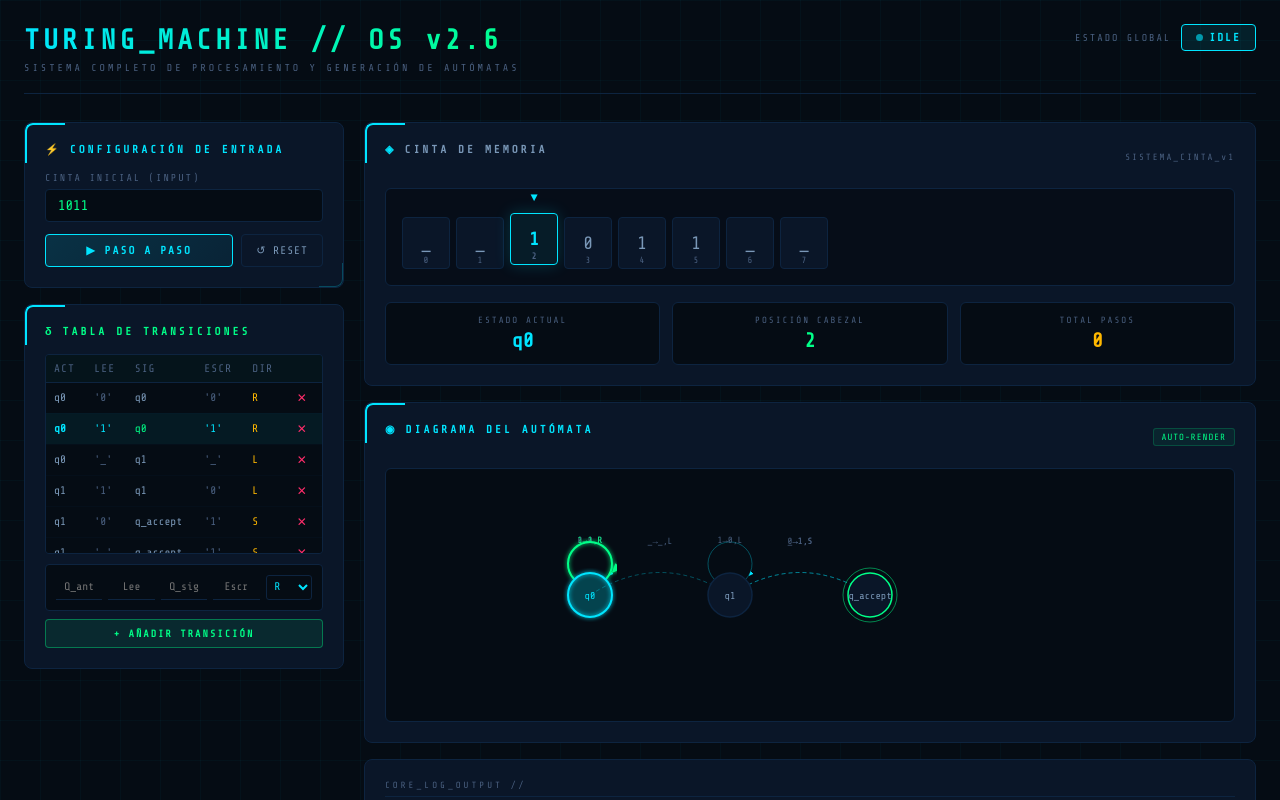
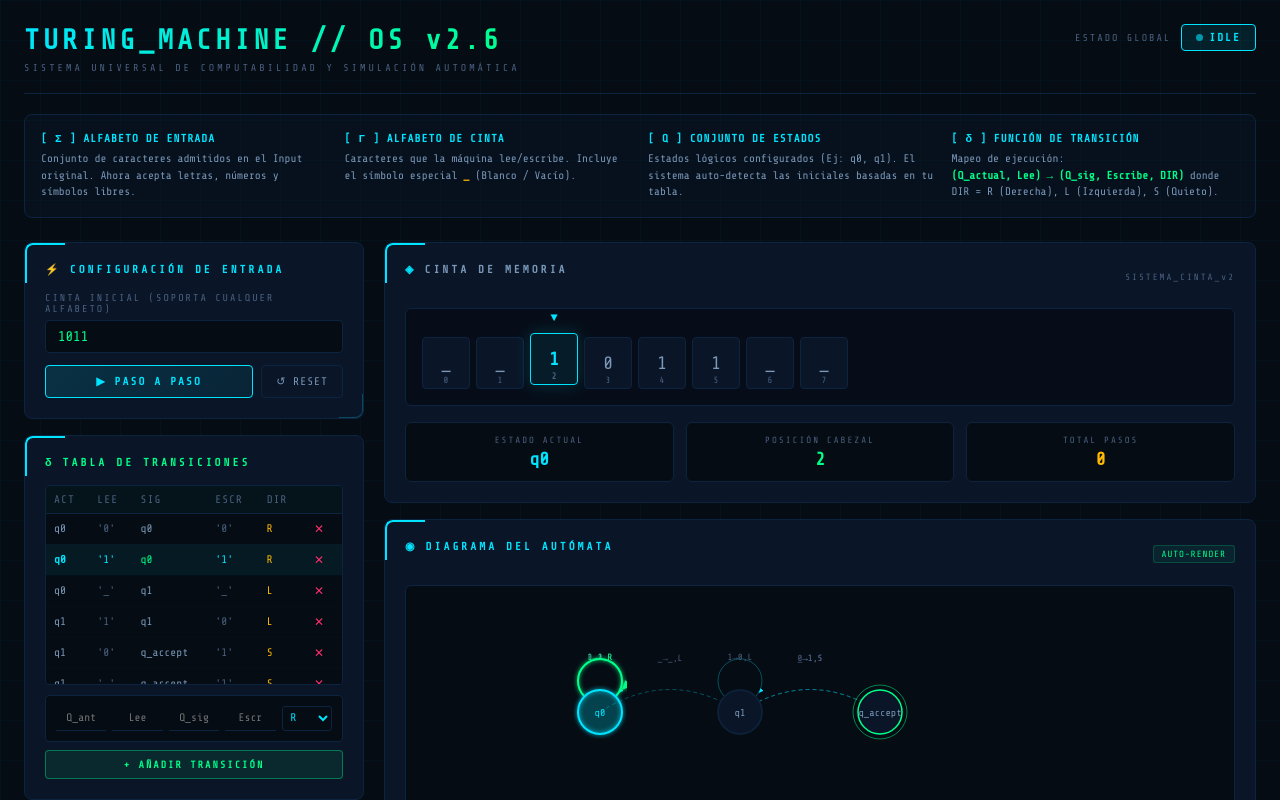
Before and after one commit to jcmc200711/Maquina_De_Turing_Gramaticas_y_Lenguajes, a React (Vite) app in the folder maquina_de_turing_gramaticas/: page / in a window 1280 px wide. Shown: the top 800 px of the page. Built offline with nearby package versions, Linux system fonts and the light colour scheme.

Commit message:
adding the glosary

```diff
--- a/maquina_de_turing_gramaticas/src/App.jsx
+++ b/maquina_de_turing_gramaticas/src/App.jsx
@@ -54,7 +54,7 @@ const styles = {
   header: {
     borderBottom: `1px solid ${C.cardBorder}`,
     paddingBottom: '20px',
-    marginBottom: '28px',
+    marginBottom: '20px',
     display: 'flex',
     justifyContent: 'space-between',
     alignItems: 'flex-start',
@@ -77,6 +77,27 @@ const styles = {
     letterSpacing: '3px',
     marginTop: '4px',
   },
+  glossaryCard: {
+    background: `${C.card}80`,
+    border: `1px solid ${C.cardBorder}`,
+    borderRadius: '8px',
+    padding: '16px',
+    marginBottom: '24px',
+    display: 'grid',
+    gridTemplateColumns: 'repeat(auto-fit, minmax(220px, 1fr))',
+    gap: '16px',
+  },
+  glossaryItem: {
+    fontSize: '11px',
+    lineHeight: '1.5',
+  },
+  glossaryTerm: {
+    color: C.neon,
+    fontWeight: '700',
+    display: 'block',
+    marginBottom: '4px',
+    letterSpacing: '1px',
+  },
   statusBadge: (status) => ({
     padding: '6px 14px',
     borderRadius: '4px',
@@ -98,7 +119,7 @@ const styles = {
   }),
   grid: {
     display: 'grid',
-    gridTemplateColumns: '320px 1fr',
+    gridTemplateColumns: '340px 1fr',
     gap: '20px',
     alignItems: 'start',
   },
@@ -296,9 +317,11 @@ const styles = {
     marginBottom: '4px',
   },
   statValue: (color) => ({
-    fontSize: '20px',
+    fontSize: '18px',
     fontWeight: '700',
     color,
+    overflow: 'hidden',
+    textOverflow: 'ellipsis',
   }),
   logBox: {
     background: '#020810',
@@ -319,11 +342,6 @@ const styles = {
     paddingBottom: '6px',
     marginBottom: '8px',
   },
-  divider: {
-    border: 'none',
-    borderTop: `1px solid ${C.cardBorder}`,
-    margin: '16px 0',
-  },
 };
 
 export default function App() {
@@ -336,46 +354,72 @@ export default function App() {
   const [stepCount, setStepCount] = useState(0);
   const [logs, setLogs] = useState([]);
   const [newRule, setNewRule] = useState({ currentState: '', readChar: '', nextState: '', writeChar: '', direction: 'R' });
-  const [hoveredBtn, setHoveredBtn] = useState(null);
+
+  // Obtiene dinámicamente todos los estados registrados en la tabla
+  const statesInvolved = Array.from(new Set([
+    ...transitions.map(t => t.currentState),
+    ...transitions.map(t => t.nextState),
+  ])).sort((a, b) => {
+    if (a.includes('accept')) return 1;
+    if (b.includes('accept')) return -1;
+    return a.localeCompare(b);
+  });
 
   const initMachine = () => {
     const t = tapeInput.split('');
     if (!t.length) t.push('_');
+    // Agrega márgenes vacíos a los extremos
     setTape(['_', '_', ...t, '_', '_']);
     setHeadPosition(2);
-    setCurrentState('q0');
+
+    // Encuentra dinámicamente cuál es el primer estado del set de transiciones
+    const initialDescoped = transitions[0]?.currentState || 'q0';
+    setCurrentState(initialDescoped);
+
     setStatus('idle');
     setStepCount(0);
-    setLogs(['// INIT: máquina cargada — estado q0']);
+    setLogs([`// INIT: máquina cargada — estado inicial: ${initialDescoped}`]);
   };
 
-  useEffect(() => { initMachine(); }, [tapeInput]);
+  useEffect(() => { initMachine(); }, [tapeInput, transitions]);
 
   const stepExecution = () => {
     if (status === 'accepted' || status === 'rejected') return;
     const currentChar = tape[headPosition] || '_';
     const rule = transitions.find(t => t.currentState === currentState && t.readChar === currentChar);
+
     if (!rule) {
       setStatus('rejected');
       setLogs(p => [`// ERR: sin transición δ(${currentState}, '${currentChar}')`, ...p]);
       return;
     }
+
     const newTape = [...tape];
     newTape[headPosition] = rule.writeChar;
     let pos = headPosition;
+
     if (rule.direction === 'R') pos++;
     if (rule.direction === 'L') pos--;
-    if (pos < 0) { newTape.unshift('_'); pos = 0; }
-    if (pos >= newTape.length) newTape.push('_');
+
+    // Crecimiento infinito dinámico de la cinta
+    if (pos < 0) {
+      newTape.unshift('_');
+      pos = 0;
+    }
+    if (pos >= newTape.length) {
+      newTape.push('_');
+    }
+
     setTape(newTape);
     setHeadPosition(pos);
     setCurrentState(rule.nextState);
     setStepCount(p => p + 1);
     setLogs(p => [`// STEP ${stepCount + 1}: δ(${currentState},'${currentChar}') → (${rule.nextState},'${rule.writeChar}',${rule.direction})`, ...p]);
-    if (rule.nextState.includes('accept')) {
+
+    if (rule.nextState.toLowerCase().includes('accept')) {
       setStatus('accepted');
       setLogs(p => ['// OK: estado de aceptación alcanzado ✓', ...p]);
-    } else if (rule.nextState.includes('reject')) {
+    } else if (rule.nextState.toLowerCase().includes('reject')) {
       setStatus('rejected');
       setLogs(p => ['// FAIL: estado de rechazo alcanzado ✗', ...p]);
     }
@@ -387,11 +431,6 @@ export default function App() {
     setTransitions([...transitions, newRule]);
     setNewRule({ currentState: '', readChar: '', nextState: '', writeChar: '', direction: 'R' });
   };
-
-  const statesInvolved = Array.from(new Set([
-    ...transitions.map(t => t.currentState),
-    ...transitions.map(t => t.nextState),
-  ]));
 
   const totalStates = statesInvolved.length;
   const svgW = Math.max(600, totalStates * 140);
@@ -424,7 +463,7 @@ export default function App() {
           <header style={styles.header}>
             <div>
               <h1 style={styles.headerTitle}>TURING_MACHINE // OS v2.6</h1>
-              <p style={styles.headerSub}>SISTEMA COMPLETO DE PROCESAMIENTO Y GENERACIÓN DE AUTÓMATAS</p>
+              <p style={styles.headerSub}>SISTEMA UNIVERSAL DE COMPUTABILIDAD Y SIMULACIÓN AUTOMÁTICA</p>
             </div>
             <div style={{ display: 'flex', alignItems: 'center', gap: '10px' }}>
               <span style={{ fontSize: '10px', color: C.textDim, letterSpacing: '2px' }}>ESTADO GLOBAL</span>
@@ -434,6 +473,26 @@ export default function App() {
               </div>
             </div>
           </header>
+
+          {/* GLOSARIO DE LA MÁQUINA DE TURING */}
+          <section style={styles.glossaryCard}>
+            <div style={styles.glossaryItem}>
+              <span style={styles.glossaryTerm}>[ Σ ] ALFABETO DE ENTRADA</span>
+              <p style={{ color: C.textMid }}>Conjunto de caracteres admitidos en el Input original. Ahora acepta letras, números y símbolos libres.</p>
+            </div>
+            <div style={styles.glossaryItem}>
+              <span style={styles.glossaryTerm}>[ Γ ] ALFABETO DE CINTA</span>
+              <p style={{ color: C.textMid }}>Caracteres que la máquina lee/escribe. Incluye el símbolo especial <b style={{ color: C.amber }}>_</b> (Blanco / Vacío).</p>
+            </div>
+            <div style={styles.glossaryItem}>
+              <span style={styles.glossaryTerm}>[ Q ] CONJUNTO DE ESTADOS</span>
+              <p style={{ color: C.textMid }}>Estados lógicos configurados (Ej: q0, q1). El sistema auto-detecta las iniciales basadas en tu tabla.</p>
+            </div>
+            <div style={styles.glossaryItem}>
+              <span style={styles.glossaryTerm}>[ δ ] FUNCIÓN DE TRANSICIÓN</span>
+              <p style={{ color: C.textMid }}>Mapeo de ejecución: <br/><b style={{ color: C.green }}>(Q_actual, Lee) → (Q_sig, Escribe, DIR)</b> donde DIR = R (Derecha), L (Izquierda), S (Quieto).</p>
+            </div>
+          </section>
 
           {/* MAIN GRID */}
           <div style={styles.grid}>
@@ -448,14 +507,15 @@ export default function App() {
                   <span style={{ color: C.amber }}>⚡</span> CONFIGURACIÓN DE ENTRADA
                 </div>
 
-                <label style={styles.label}>CINTA INICIAL (INPUT)</label>
+                <label style={styles.label}>CINTA INICIAL (SOPORTA CUALQUER ALFABETO)</label>
                 <input
                   className="tape-input"
                   style={styles.input}
                   type="text"
                   value={tapeInput}
-                  onChange={e => setTapeInput(e.target.value.replace(/[^a-zA-Z0-9_]/g, ''))}
-                  placeholder="ej: 1011"
+                  // Modificado para aceptar CUALQUIER tipo de caracteres (Removida la restricción estricta de binario)
+                  onChange={e => setTapeInput(e.target.value)}
+                  placeholder="ej: cualquier_alfabeto_o_1011"
                   disabled={status !== 'idle' && status !== 'paused'}
                 />
 
@@ -581,7 +641,7 @@ export default function App() {
                   <div style={styles.sectionTitle(C.textMid)}>
                     <span style={{ color: C.neon }}>◈</span> CINTA DE MEMORIA
                   </div>
-                  <span style={{ fontSize: '9px', color: C.textDim, letterSpacing: '2px' }}>SISTEMA_CINTA_v1</span>
+                  <span style={{ fontSize: '9px', color: C.textDim, letterSpacing: '2px' }}>SISTEMA_CINTA_v2</span>
                 </div>
 
                 <div style={styles.tapeWrap}>
@@ -682,7 +742,7 @@ export default function App() {
                     {statesInvolved.map((state, idx) => {
                       const x = 80 + idx * 140, y = 110;
                       const isCurrent = state === currentState;
-                      const isAccept = state.includes('accept');
+                      const isAccept = state.toLowerCase().includes('accept');
                       return (
                         <g key={state} transform={`translate(${x},${y})`}>
                           {isAccept && <circle r="27" fill="none" stroke={C.green} strokeWidth="1" opacity="0.5" />}
@@ -723,7 +783,7 @@ export default function App() {
           </div>
 
           <footer style={{ marginTop: '24px', paddingTop: '16px', borderTop: `1px solid ${C.cardBorder}`, textAlign: 'center', fontSize: '9px', color: C.textDim, letterSpacing: '3px' }}>
-            PROCESADOR CUÁNTICO DE TURING — ENTORNO DE SIMULACIÓN REACT // {new Date().getFullYear()}
+            UNIVERSAL TURING SIMULATOR — REACT ENVIRONMENT // {new Date().getFullYear()}
           </footer>
         </div>
       </div>
```
